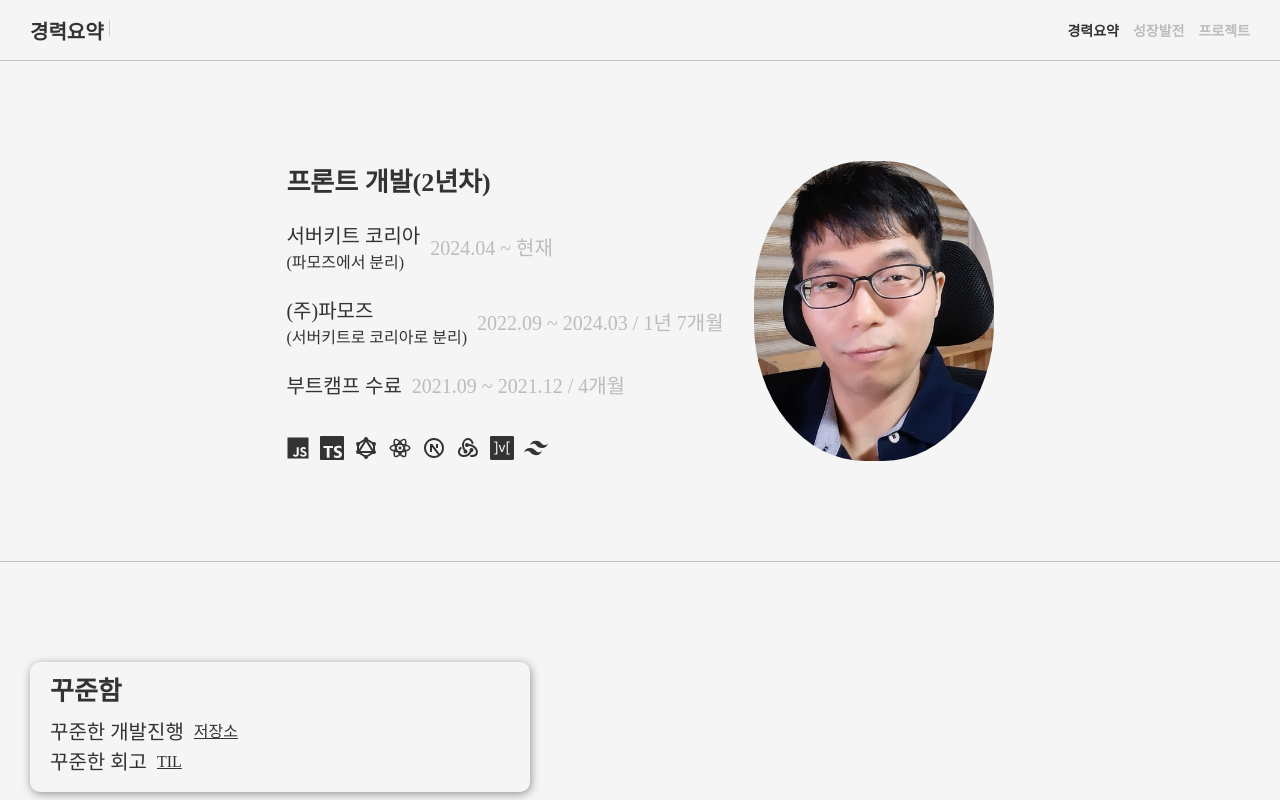
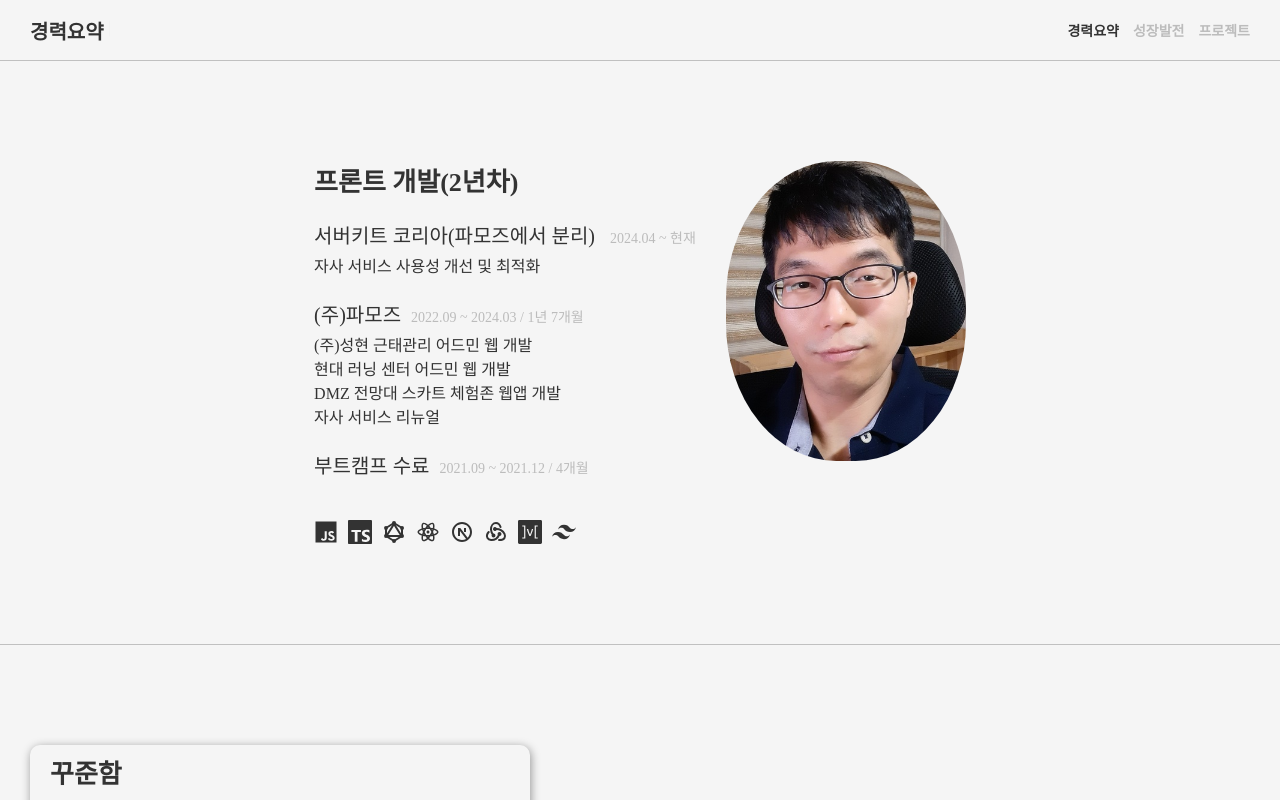
Before and after one commit to pakjonghun/advanced-introcude, a React (Create React App) app: page / in a window 1280 px wide. Shown: the top 800 px of the page. Built offline with nearby package versions, Linux system fonts and the light colour scheme.

Commit message:
경력 요약 수정

```diff
--- a/src/components/Header/Header.module.css
+++ b/src/components/Header/Header.module.css
@@ -59,16 +59,22 @@
 
 .company {
   font-size: var(--font-lg);
+  margin-bottom: 4px;
+}
+
+.paddingTop {
+  padding-top: 14px;
 }
 
 .date {
-  font-size: var(--font-lg);
+  margin-left: 10px;
+  font-size: var(--font-sm);
   color: var(--color-primary-light);
 }
 
 .card {
   display: flex;
-  align-items: center;
+  align-items: flex-start;
   gap: 10px;
   margin-bottom: 10px;
 }
--- a/src/components/Header/Header.tsx
+++ b/src/components/Header/Header.tsx
@@ -22,22 +22,30 @@ const Header = () => {
               <h5 className="title">{'프론트 개발(2년차)'}</h5>
               <div className={styles.card}>
                 <div>
-                  <h6 className={styles.company}>서버키트 코리아</h6>
-                  <span>(파모즈에서 분리)</span>
+                  <h6 className={styles.company}>
+                    서버키트 코리아(파모즈에서 분리){' '}
+                    <span className={styles.date}>2024.04 ~ 현재</span>
+                  </h6>
+                  <p></p>
+                  <p>자사 서비스 사용성 개선 및 최적화</p>
                 </div>
-                <span className={styles.date}>2024.04 ~ 현재</span>
               </div>
 
               <div className={styles.card}>
                 <div>
-                  <h6 className={styles.company}>(주)파모즈</h6>
-                  <span>(서버키트로 코리아로 분리)</span>
+                  <h6 className={styles.company}>
+                    (주)파모즈<span className={styles.date}>2022.09 ~ 2024.03 / 1년 7개월</span>
+                  </h6>
+                  <p>(주)성현 근태관리 어드민 웹 개발</p>
+                  <p>현대 러닝 센터 어드민 웹 개발</p>
+                  <p>DMZ 전망대 스카트 체험존 웹앱 개발</p>
+                  <p>자사 서비스 리뉴얼</p>
                 </div>
-                <span className={styles.date}>2022.09 ~ 2024.03 / 1년 7개월</span>
               </div>
               <div className={styles.card}>
-                <h6 className={styles.company}>부트캠프 수료</h6>
-                <span className={styles.date}>2021.09 ~ 2021.12 / 4개월</span>
+                <h6 className={styles.company}>
+                  부트캠프 수료<span className={styles.date}>2021.09 ~ 2021.12 / 4개월</span>
+                </h6>
               </div>
               <div className={`horizontal ${styles.skills}`}>
                 <IoLogoJavascript color={iconColor} size={iconSize} />
```
